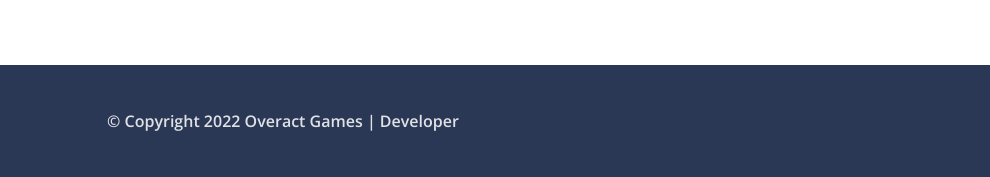
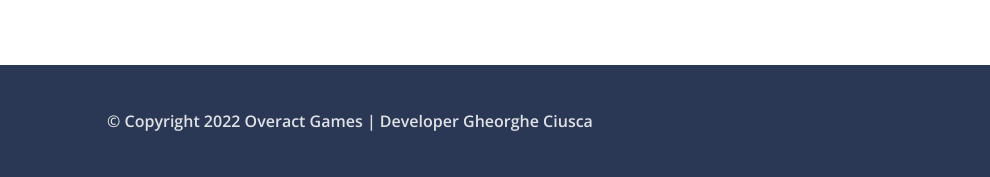
Before and after one commit to Overact-Games/Overact-Games.github.io, a plain HTML site: page index.html in a window 1280 px wide. Shown: the part 6745-6922 px from the top of the page, 290-1280 px from the left. Drawn offline with nearby package versions, Linux system fonts and the light colour scheme.

Commit message:
Update Index.html

```diff
--- a/index.html
+++ b/index.html
@@ -639,7 +639,7 @@
               alt="logo" /></a>
         </div>
         <div class="col-sm-6 mt-3 mt-sm-0">
-          <p class="lh-lg mb-0 fw-semi-bold">&copy; Copyright 2022 Overact Games | Developer <a href="https://www.freelancer.com/u/gheorgheciusca">Gheorghe Ciusca</a> </p>
+          <p class="lh-lg mb-0 fw-semi-bold">&copy; Copyright 2022 Overact Games | Developer <a class="text-white" href="https://www.freelancer.com/u/gheorgheciusca"> Gheorghe Ciusca</a> </p>
         </div>
       </div>
     </div>
```
